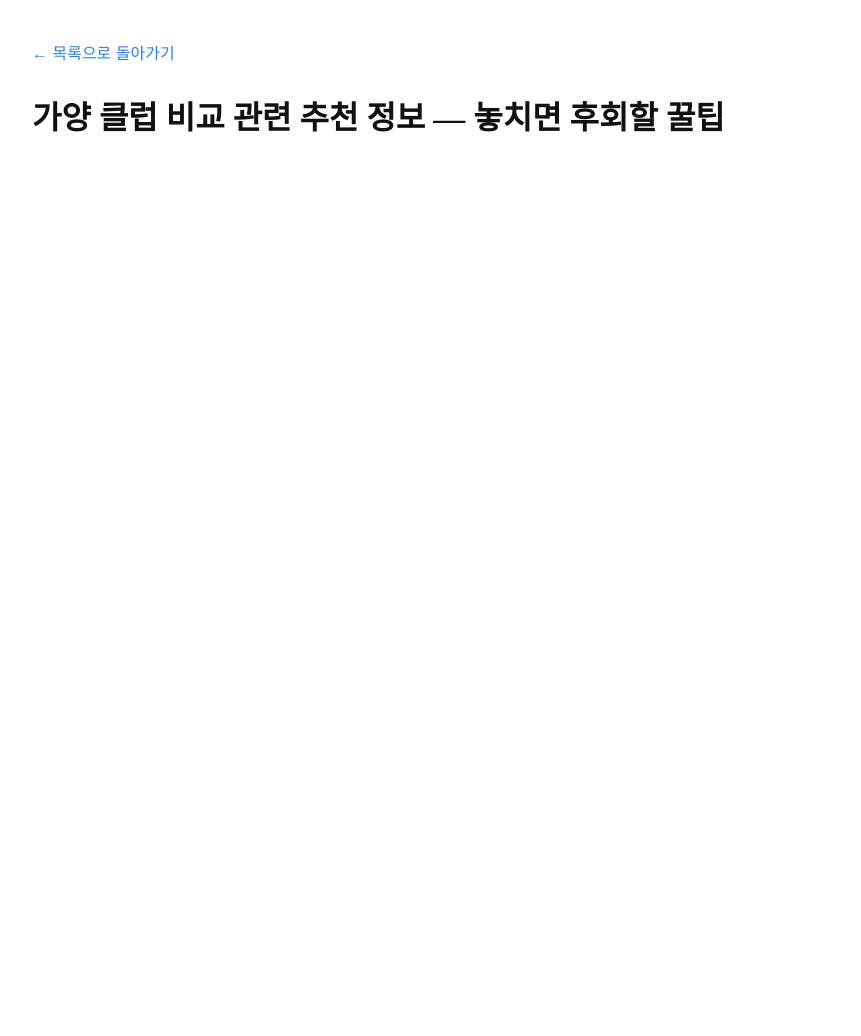
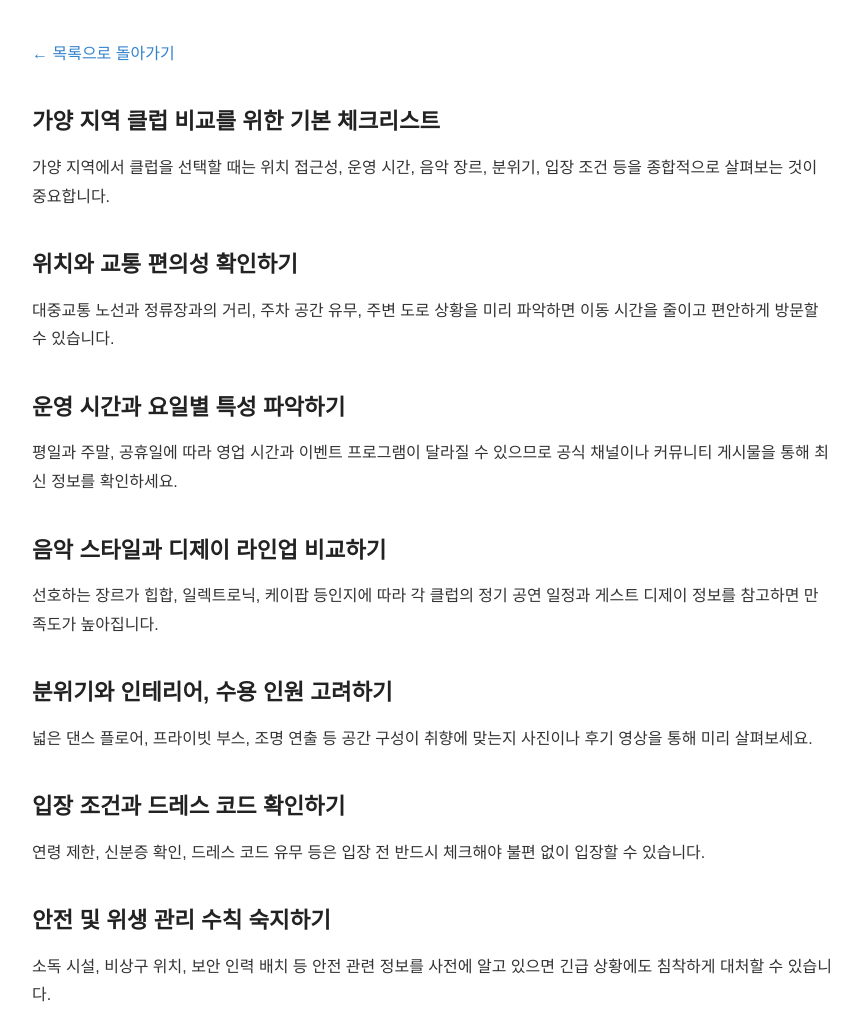
Before and after one commit to mqlwmsltm-arch/bp-t3b06-gy-club-cmp-1, a plain HTML site: page posts/t3link-002-kln6gn.html in a window 1280 px wide. Shown: the whole page, without its empty margins (208-1069 px from the left). Before the commit the page ends 800 px from the top, so only its background shows below. Drawn offline with Linux system fonts and the light colour scheme.

Commit message:
fix: 프롬프트 유출·한자 조각·반복 파손 제거 (2 files)

```diff
--- a/posts/t3link-002-kln6gn.html
+++ b/posts/t3link-002-kln6gn.html
@@ -22,9 +22,20 @@
     <a href="../index.html">← 목록으로 돌아가기</a>
   </header>
   <main>
-    <h1>가양 클럽 비교 관련 추천 정보 — 놓치면 후회할 꿀팁</h1>
-    <article>
-
+<h2>가양 지역 클럽 비교를 위한 기본 체크리스트</h2>
+<p>가양 지역에서 클럽을 선택할 때는 위치 접근성, 운영 시간, 음악 장르, 분위기, 입장 조건 등을 종합적으로 살펴보는 것이 중요합니다.</p>
+<h2>위치와 교통 편의성 확인하기</h2>
+<p>대중교통 노선과 정류장과의 거리, 주차 공간 유무, 주변 도로 상황을 미리 파악하면 이동 시간을 줄이고 편안하게 방문할 수 있습니다.</p>
+<h2>운영 시간과 요일별 특성 파악하기</h2>
+<p>평일과 주말, 공휴일에 따라 영업 시간과 이벤트 프로그램이 달라질 수 있으므로 공식 채널이나 커뮤니티 게시물을 통해 최신 정보를 확인하세요.</p>
+<h2>음악 스타일과 디제이 라인업 비교하기</h2>
+<p>선호하는 장르가 힙합, 일렉트로닉, 케이팝 등인지에 따라 각 클럽의 정기 공연 일정과 게스트 디제이 정보를 참고하면 만족도가 높아집니다.</p>
+<h2>분위기와 인테리어, 수용 인원 고려하기</h2>
+<p>넓은 댄스 플로어, 프라이빗 부스, 조명 연출 등 공간 구성이 취향에 맞는지 사진이나 후기 영상을 통해 미리 살펴보세요.</p>
+<h2>입장 조건과 드레스 코드 확인하기</h2>
+<p>연령 제한, 신분증 확인, 드레스 코드 유무 등은 입장 전 반드시 체크해야 불편 없이 입장할 수 있습니다.</p>
+<h2>안전 및 위생 관리 수칙 숙지하기</h2>
+<p>소독 시설, 비상구 위치, 보안 인력 배치 등 안전 관련 정보를 사전에 알고 있으면 긴급 상황에도 침착하게 대처할 수 있습니다.</p>
 </main>
 </body>
 </html>
```
Also changed, not shown: posts/checklist-002-87shd0.html (+8 -1 lines).
